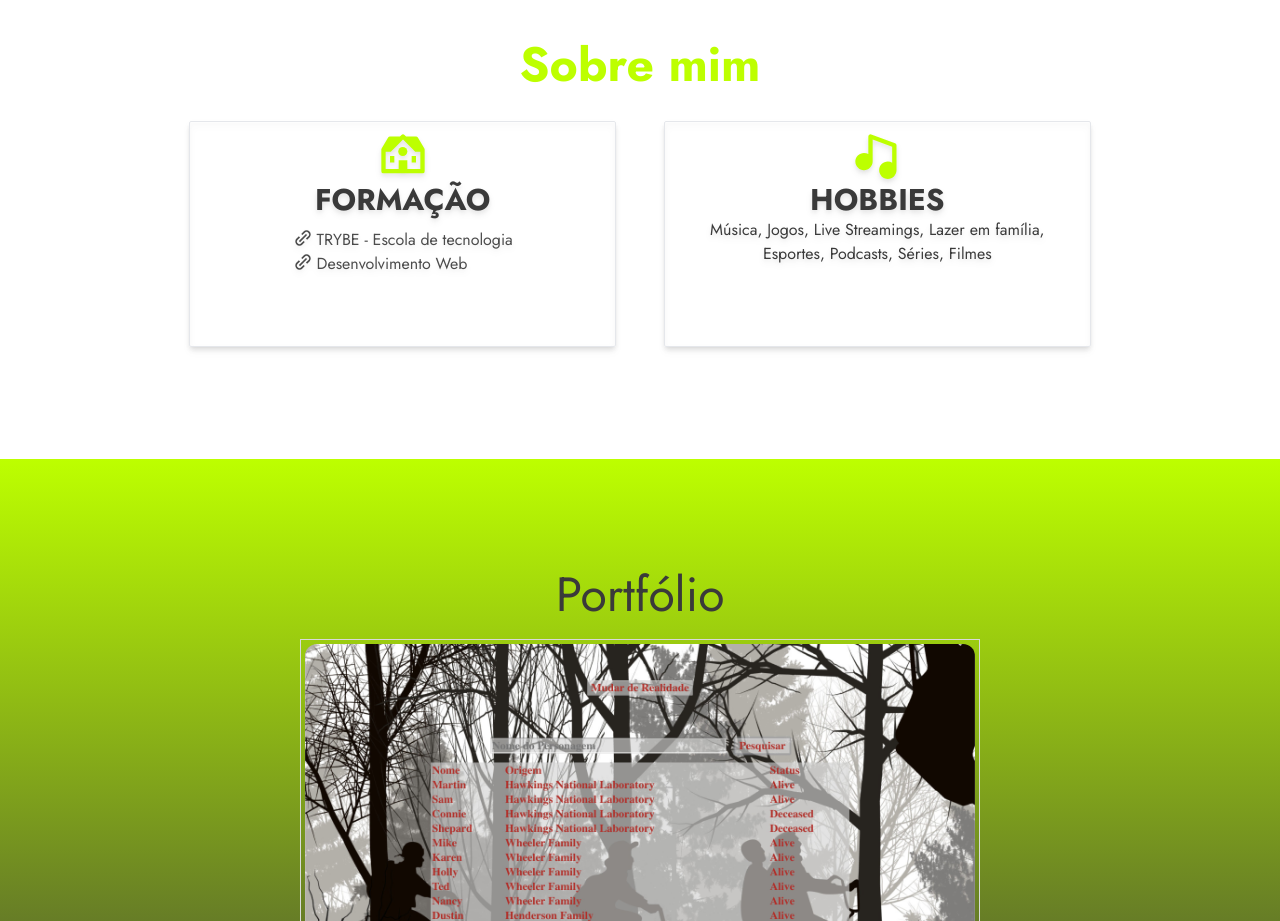
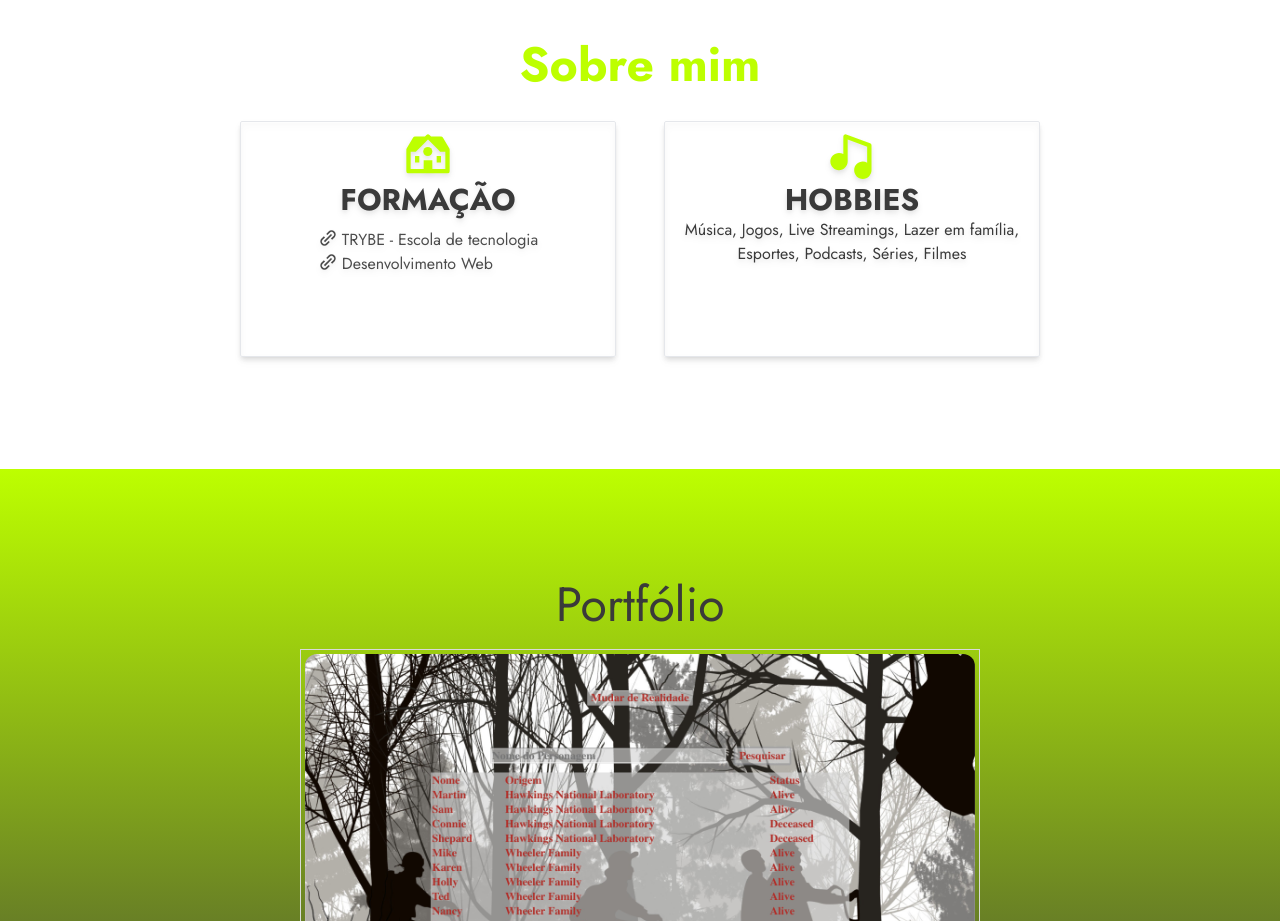
Before and after one commit to d-vieira/d-vieira-portfolio, a Next.js app: page / in a window 1280 px wide. Shown: the part 940-1861 px from the top of the page. Built offline with nearby package versions, Linux system fonts and the light colour scheme.

Commit message:
refactor: About section styles architecture

```diff
--- a/src/components/About.tsx
+++ b/src/components/About.tsx
@@ -7,7 +7,7 @@ export default function About() {
       <h3 className="text-myGreen font-bold text-5xl text-center mb-8">
         Sobre mim
       </h3>
-      <div className="flex justify-center gap-12 max-md:flex-col max-md:items-center max-md:w-full">
+      <div className="flex px-60 gap-12 max-md:flex-col max-md:items-center max-md:px-10">
         <Education />
         <Hobbies />
       </div>
--- a/src/components/Education.tsx
+++ b/src/components/Education.tsx
@@ -3,7 +3,7 @@ import LinkIcon, { linkIconProps } from "./icons/LinkIcon";
 
 export default function Education() {
   return (
-    <div className="text-myDarkGrey border rounded-sm drop-shadow-md shadow-md pb-8 pt-2 w-1/3 flex flex-col items-center max-md:w-72">
+    <div className="flex-1 pt-2 pb-20 flex flex-col items-center text-myDarkGrey border rounded-sm drop-shadow-md shadow-md max-md:px-5 max-md:w-72">
       <InstitutionIcon />
       <h4 className="font-bold text-3xl mb-2.5">FORMAÇÃO</h4>
       <div className="flex flex-col text-left">
--- a/src/components/Hobbies.tsx
+++ b/src/components/Hobbies.tsx
@@ -2,7 +2,7 @@ import MusicIcon from "./icons/MusicIcon";
 
 export default function Hobbies() {
   return (
-    <div className="text-myDarkGrey border rounded-sm drop-shadow-md shadow-md pb-20 pt-2 w-1/3 grid justify-items-center text-center max-md:w-72 max-md:px-5">
+    <div className="flex-1 pt-2 pb-20 flex flex-col items-center text-center text-myDarkGrey border rounded-sm drop-shadow-md shadow-md max-md:px-5 max-md:w-72">
       <MusicIcon />
       <h4 className="font-bold text-3xl">HOBBIES</h4>
       <p>
--- a/src/components/icons/InstitutionIcon.tsx
+++ b/src/components/icons/InstitutionIcon.tsx
@@ -1,6 +1,5 @@
 export default function InstitutionIcon() {
   return (
-    <div>
     <svg
       xmlns="http://www.w3.org/2000/svg"
       width="52"
@@ -12,6 +11,5 @@ export default function InstitutionIcon() {
       <circle cx="11.895" cy="9.895" r="2.105"></circle>
       <path d="M6 12h2v3H6zm10 0h2v3h-2z"></path>
     </svg>
-    </div>
   );
 }
--- a/src/components/icons/MusicIcon.tsx
+++ b/src/components/icons/MusicIcon.tsx
@@ -1,6 +1,5 @@
 export default function MusicIcon() {
   return (
-    <div>
     <svg
       xmlns="http://www.w3.org/2000/svg"
       width="52"
@@ -10,6 +9,5 @@ export default function MusicIcon() {
     >
       <path d="M6 18.573c2.206 0 4-1.794 4-4V4.428L19 7.7v7.43a3.953 3.953 0 0 0-2-.557c-2.206 0-4 1.794-4 4s1.794 4 4 4 4-1.794 4-4V7a.998.998 0 0 0-.658-.939l-11-4A.999.999 0 0 0 8 3v8.13a3.953 3.953 0 0 0-2-.557c-2.206 0-4 1.794-4 4s1.794 4 4 4z"></path>
     </svg>
-    </div>
   );
 }
```
Lines whose indentation alone changed are shown as unchanged.
